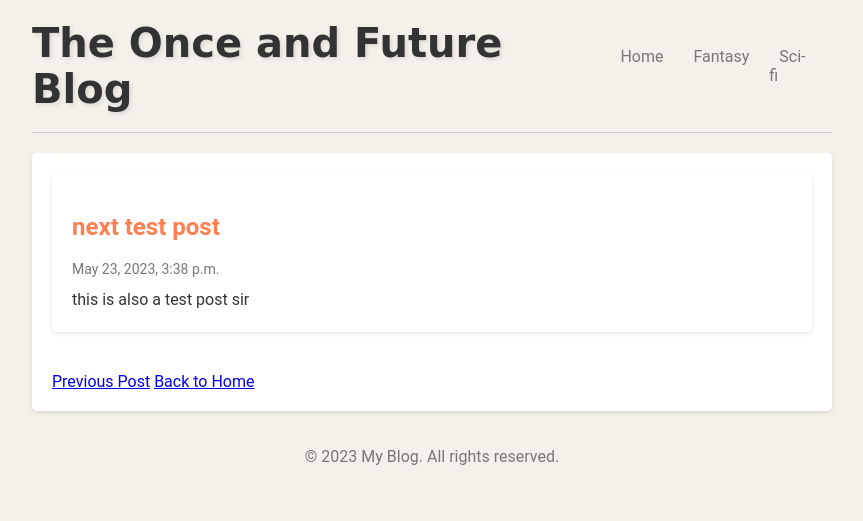
After one commit to Maxington20/DjangoBlog, a Django app: a page that uses maxs_blog/blog/templates/blog/base.html in a window 1280 px wide. The commit adds this page. Shown: the top 521 px of the page, without its empty margins (208-1071 px from the left). Run offline with Django 4.2, Linux system fonts and the light colour scheme; data comes from the database, SQL or seed files in the repository.

Commit message:
more changes

```diff
--- a/maxs_blog/blog/models.py
+++ b/maxs_blog/blog/models.py
@@ -1,13 +1,23 @@
 from django.db import models
+from django.utils.text import slugify
+from autoslug import AutoSlugField
 
 class Post(models.Model):
-    title = models.CharField(max_length=200)
+    title = models.CharField(max_length=255)
     content = models.TextField()
     pub_date = models.DateTimeField(auto_now_add=True)
-    image_url = models.URLField(blank=True, null=True)
+    slug = AutoSlugField(unique=True, populate_from='title')
+
+    def save(self, *args, **kwargs):
+        if not self.slug:
+            self.slug = slugify(self.title)
+        super().save(*args, **kwargs)
 
     def __str__(self):
         return self.title
+
+    class Meta:
+        ordering = ['-pub_date']
 
 class Image(models.Model):
     post = models.ForeignKey(Post, on_delete=models.CASCADE)
--- a/maxs_blog/blog/templates/blog/base.html
+++ b/maxs_blog/blog/templates/blog/base.html
@@ -2,14 +2,14 @@
 <html>
 <head>
     <meta charset="UTF-8">
-    <title>{% block title %}My Blog{% endblock %}</title>
+    <title>{% block title %}The Once and Future Blog{% endblock %}</title>
     <style>
         /* Add your base CSS styles here */
         body {
             font-family: 'Roboto', Arial, sans-serif;
             margin: 0;
             padding: 0;
-            background-color: #ffeed5;
+            background-color: #f4f0ea;
             color: #333;
         }
 
@@ -82,6 +82,10 @@
             margin-bottom: 10px;
         }
 
+        .selected-post-title {
+            color: #ff7f50;
+        }
+
         .post-date {
             color: #777;
             font-size: 14px;
--- /dev/null
+++ b/maxs_blog/blog/templates/blog/post_detail.html
@@ -0,0 +1,23 @@
+{% extends "blog/base.html" %}
+
+{% block title %}{{ post.title }} - My Blog{% endblock %}
+
+{% block content %}
+    <div class="post">
+        <h2 class="selected-post-title">{{ post.title }}</h2>
+        <p class="post-date">{{ post.pub_date|date:"F j, Y, P" }}</p>
+        <div class="post-content">{{ post.content|linebreaksbr|safe }}</div>
+    </div>
+
+    <div class="navigation">
+        {% if previous_post %}
+            <a href="{% url 'blog:post_detail' previous_post.slug %}">Previous Post</a>
+        {% endif %}
+
+        <a href="{% url 'blog:index' %}">Back to Home</a>
+
+        {% if next_post %}
+            <a href="{% url 'blog:post_detail' next_post.slug %}">Next Post</a>
+        {% endif %}
+    </div>
+{% endblock %}
--- a/maxs_blog/blog/urls.py
+++ b/maxs_blog/blog/urls.py
@@ -6,4 +6,5 @@ app_name = 'blog'
 urlpatterns = [
     path('', views.index, name='index'),
     path('generate_post/', views.generate_post, name='generate_post'),
+    path('post/<slug:slug>/', views.post_detail, name='post_detail'),
 ]
--- a/maxs_blog/blog/views.py
+++ b/maxs_blog/blog/views.py
@@ -1,4 +1,4 @@
-from django.shortcuts import render
+from django.shortcuts import render, get_object_or_404
 from django.http import HttpResponseRedirect
 from django.urls import reverse
 from .models import Post
@@ -76,3 +76,13 @@ def generate_post(request=None, title=None):
         return HttpResponseRedirect(reverse('blog:index'))
 
     return
+
+def post_detail(request, slug):
+    try:
+        post = get_object_or_404(Post, slug=slug)
+        previous_post = Post.objects.filter(pub_date__lt=post.pub_date).order_by('-pub_date').first()
+        next_post = Post.objects.filter(pub_date__gt=post.pub_date).order_by('pub_date').first()
+    except Post.DoesNotExist:
+        return render(request, 'blog/post_not_found.html')
+
+    return render(request, 'blog/post_detail.html', {'post': post, 'previous_post': previous_post, 'next_post': next_post})
```
Also changed, not shown: maxs_blog/blog/templates/blog/index.html (+3 -31 lines), maxs_blog/blog/templates/blog/post_not_found.html (added, +9 -0 lines), maxs_blog/blog/migrations/0006_remove_post_image_url_post_slug_alter_post_title.py (added), maxs_blog/blog/migrations/0007_alter_post_options_alter_post_slug.py (added), maxs_blog/db.sqlite3.
